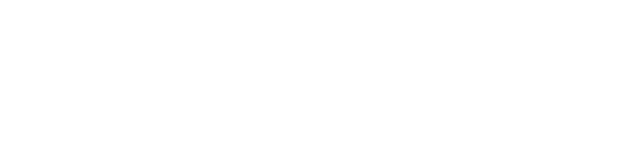
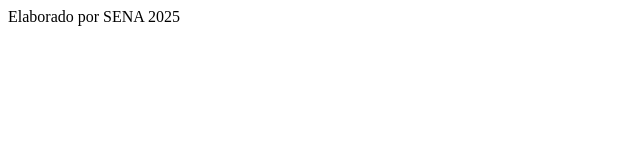
Before and after one commit to SergiocamachoSena/clase_manejo_git, a plain HTML site: page index.html in a window 1280 px wide. Shown: the whole page, without its empty margins (0-640 px from the left). Drawn offline with Linux system fonts and the light colour scheme.

Commit message:
Cambio 1 - footer
Se agrega footer

```diff
--- a/index.html
+++ b/index.html
@@ -1,11 +1,14 @@
 <!DOCTYPE html>
 <html lang="en">
+
 <head>
   <meta charset="UTF-8" />
   <meta name="viewport" content="width=device-width, initial-scale=1.0" />
   <title>Document</title>
 </head>
+
 <body>
+  <footer>Elaborado por SENA 2025</footer>
+</body>
 
-  </body>
 </html>
```
Lines whose indentation alone changed are shown as unchanged.
